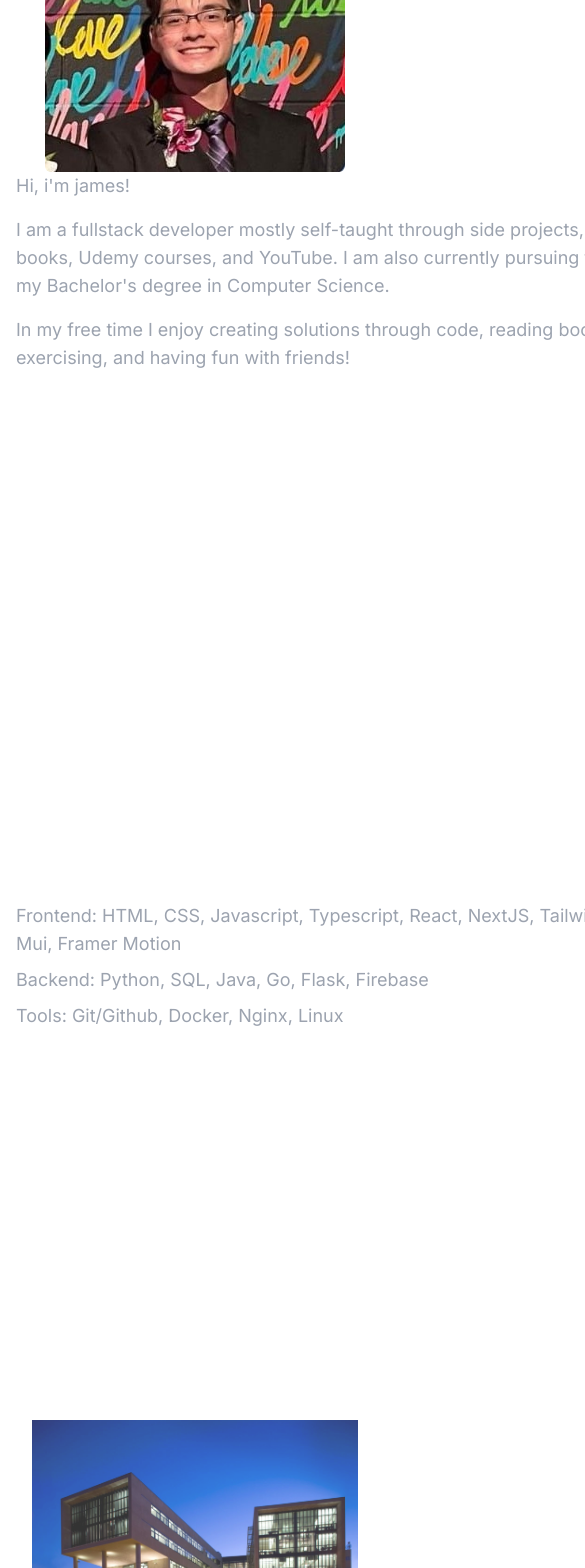
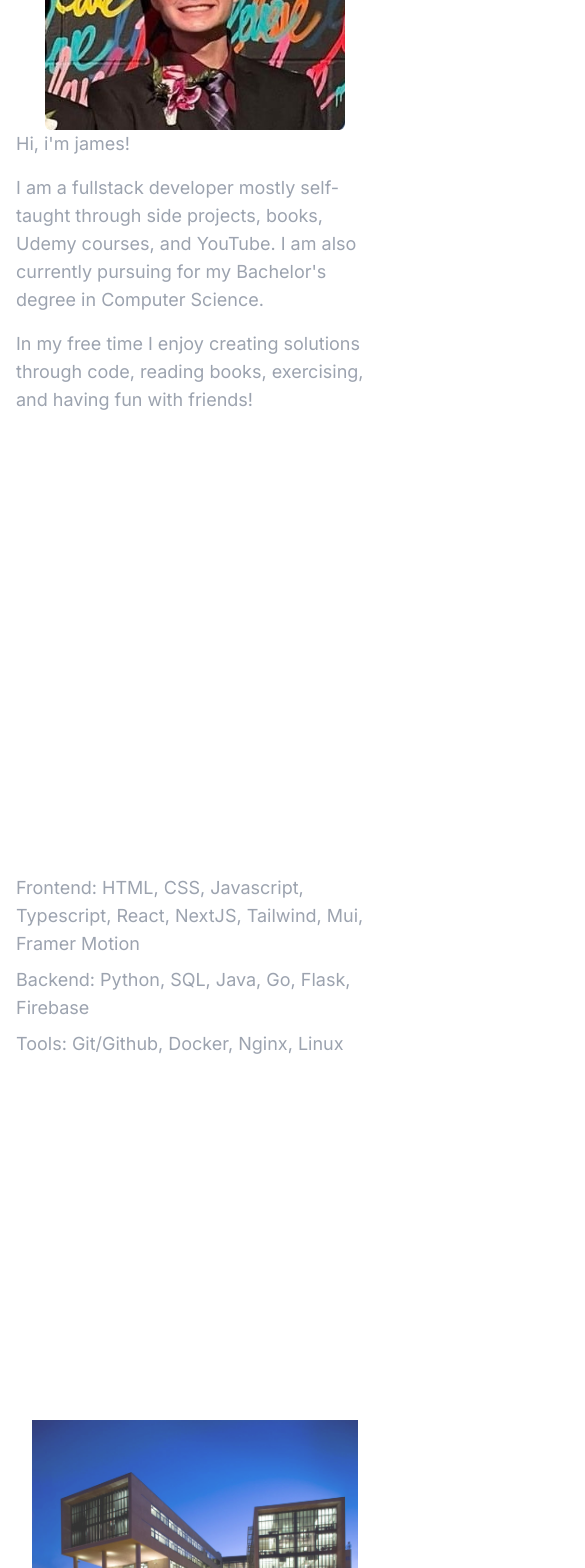
Before and after one commit to PickolZi/jamesdsan, a Next.js app: page / in a window 390 px wide. Shown: the part 1160-2728 px from the top of the page, 585 px wide, since content can reach past the window. Built offline with nearby package versions, Linux system fonts and the light colour scheme.

Commit message:
Fixed bug where p element and icons would stretch further than the background on mobile, making mobile nearly impossible to view

```diff
--- a/src/components/aboutMe.component.tsx
+++ b/src/components/aboutMe.component.tsx
@@ -38,7 +38,7 @@ const AboutMe = () => {
                 /> */}
             </div>
 
-            <div className="flex flex-col gap-4 w-[60ch] mx-auto">
+            <div className="flex flex-col gap-4 max-w-[60ch] mx-auto">
                 <p className="text-lg text-gray-400">Hi, i&apos;m james!</p>
                 <p className="text-lg text-gray-400">I am a fullstack developer mostly self-taught through side projects, books, Udemy courses, and YouTube. I am also currently pursuing for my Bachelor&apos;s degree in Computer Science.</p>
                 <p className="text-lg text-gray-400">In my free time I enjoy creating solutions through code, reading books, exercising, and having fun with friends!</p>
--- a/src/components/links.component.tsx
+++ b/src/components/links.component.tsx
@@ -14,25 +14,25 @@ const Links = () => {
                 <CharactersPopUp text="Learn more about me..." />
             </h1>
 
-            <ul className="flex flex-row gap-4">
+            <ul className="flex flex-row gap-4 max-w-[600px]">
                 <li>
                     <a href="#">
-                        <FaLinkedin size={100} />
+                        <FaLinkedin size="full"/>
                     </a>
                 </li>
                 <li>
                     <a href="#">
-                        <FaGithub size={100} />
+                        <FaGithub size="full" />
                     </a>
                 </li>
                 <li>
                     <a href="#">
-                        <SiLeetcode size={100} />
+                        <SiLeetcode size="full" />
                     </a>
                 </li>
                 <li>
                     <a href="#">
-                        <IoNewspaper size={100} />
+                        <IoNewspaper size="full" />
                     </a>
                 </li>
             </ul>
--- a/src/components/techStack.component.tsx
+++ b/src/components/techStack.component.tsx
@@ -8,7 +8,7 @@ const TechStack = () => {
             <h1 className="text-2xl text-center">
                 <CharactersPopUp text="Tech Stack" />
             </h1>
-            <div className="flex flex-col gap-2 w-[60ch] mx-auto">
+            <div className="flex flex-col gap-2 max-w-[60ch] mx-auto">
                 <p className="text-lg text-gray-400">Frontend: HTML, CSS, Javascript, Typescript, React, NextJS, Tailwind, Mui, Framer Motion</p>
                 <p className="text-lg text-gray-400">Backend: Python, SQL, Java, Go, Flask, Firebase</p>
                 <p className="text-lg text-gray-400">Tools: Git/Github, Docker, Nginx, Linux</p>
```
